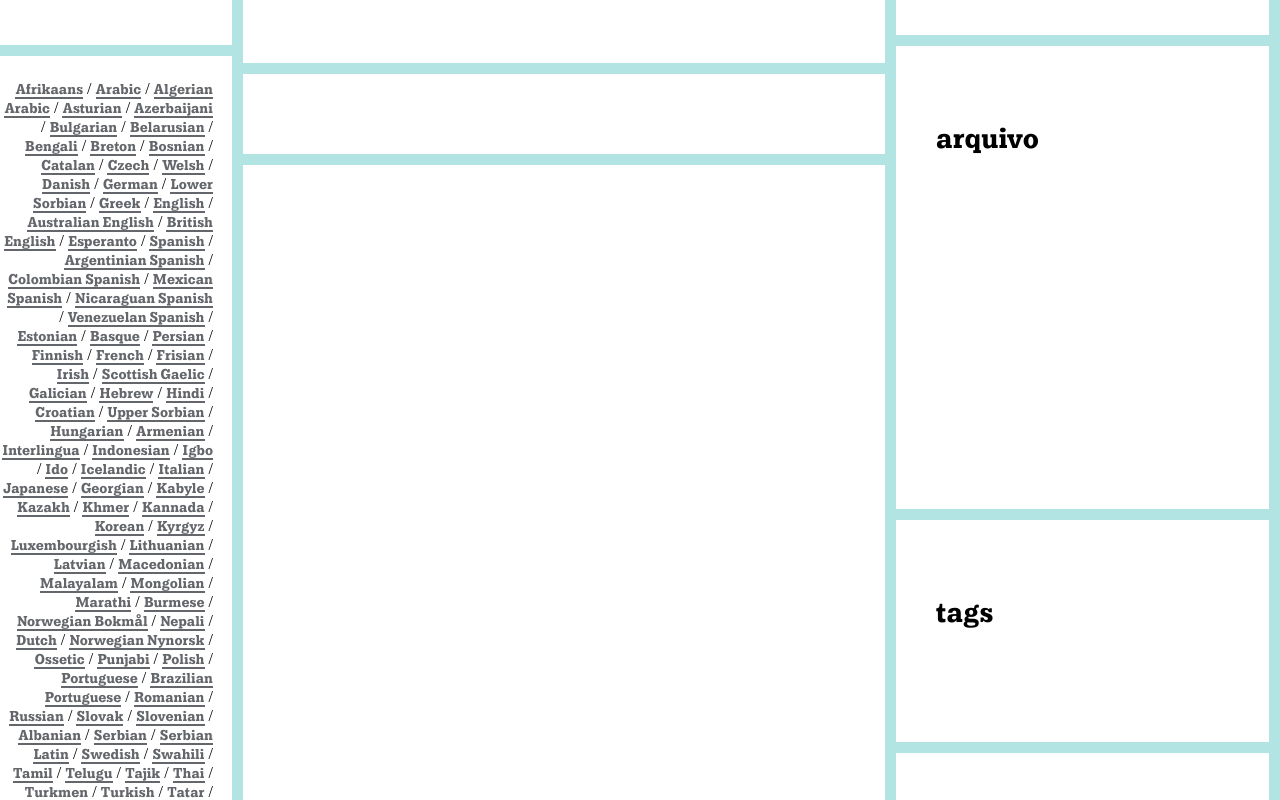
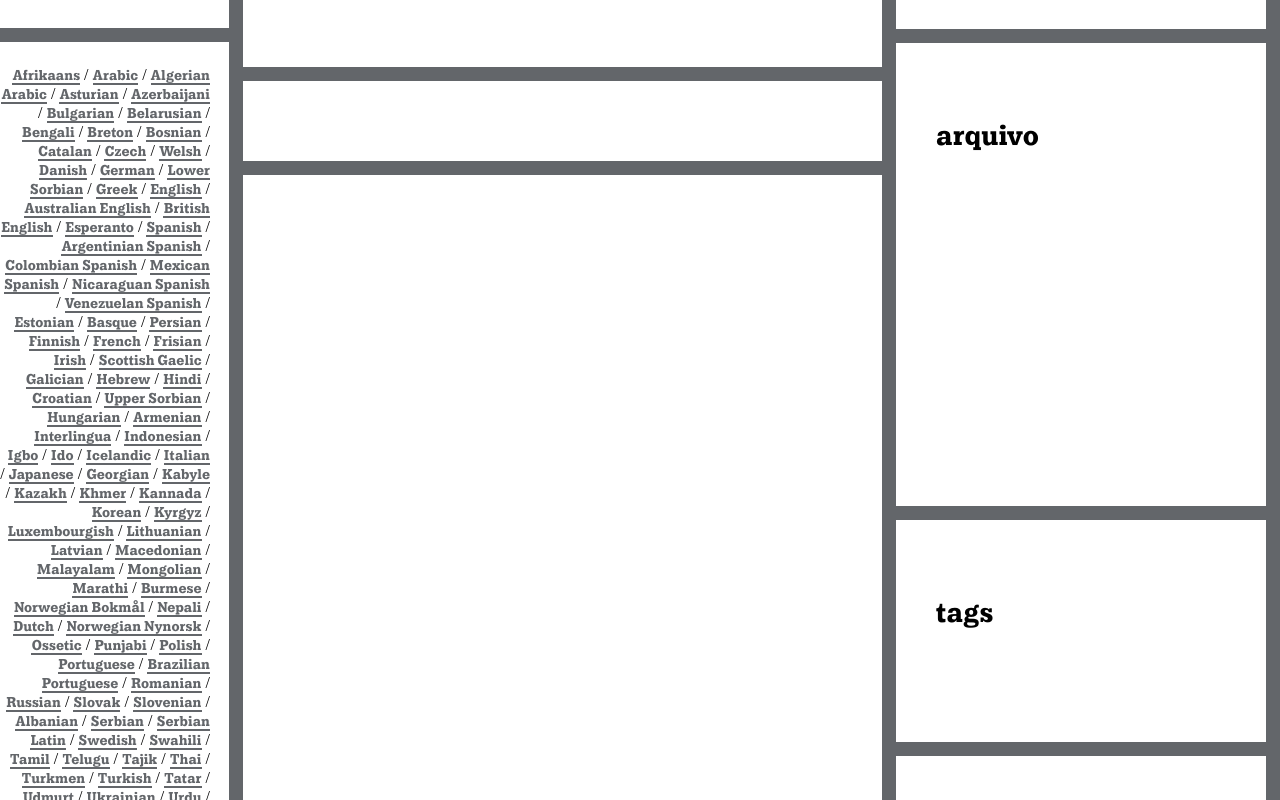
Before and after one commit to acoutinhoa/outros_territorios, a Django app: template o_t/templates/o_t/blog.html in a window 1280 px wide. Run offline with Django 3.2, Linux system fonts and the light colour scheme; the template is opened without the code that fills it, so the values that code supplies are empty.

Commit message:
css. definicoes de cor

```diff
--- a/o_t/static/css/o_t.css
+++ b/o_t/static/css/o_t.css
@@ -86,6 +86,7 @@
 	width: 100%;
 }
 .titulo {
+	color: var(--cor-titulo);
 	font-family: var(--fonte);
 	font-weight: bold;
 	font-size: 4vw;
@@ -109,6 +110,7 @@
 	width: calc(100% + 80px);
 }
 .titulo_ {
+	color: var(--cor-titulo);
 	font-family: var(--fonte);
 	font-size: 2.5vw;
 	margin-bottom: 50px;
@@ -182,14 +184,14 @@
 	text-align: right;
 }
 .inscricao label {
-/*	border-bottom: var(--cor) solid var(--borda-link);
-*/	margin-right: -5px;
+	border-bottom: var(--cor) solid var(--borda-link);
+	margin-right: -5px;
 	padding: 2px 10px;
 	font-weight: normal;
 }
 @-moz-document url-prefix() {
-/*    .inscricao label {padding: 1px 10px;}
-*/}
+    .inscricao label {padding: 1px 10px;}
+}
 .termos label {
 	border: 0;
 	font-size: 10px;
--- a/o_t/templates/o_t/base.html
+++ b/o_t/templates/o_t/base.html
@@ -29,13 +29,13 @@
     --cinza: #63666A;
     --preto: black;
 
-    --cor: var(--{% cor cor='cp' %});
-    --cor-borda: var(--{% cor %});
-    {% cor as link %}
-    --cor-link: var(--{{ link }});
-    --cor-hover: var(--{% cor nao=link %});
+    --cor: var(--preto);
+    --cor-borda: var(--cinza);
+    --cor-link: var(--{% cor cor='pc' %});
+    --cor-hover: var(--azul);
+    --cor-titulo: var(--{% cor cor='pc' %});
 
-    --borda: {% randint 10 20 %}px;
+    --borda: 14px;
     --borda-link: 2px;
 }
 
--- a/o_t/templates/o_t/nota.html
+++ b/o_t/templates/o_t/nota.html
@@ -30,7 +30,7 @@
         <p class="data_">____<br><br>{% trans 'publicado em' %} {{ nota.data1 }}</p>
     {% endif %}
     {% if nota.tags.all %}
-		<ul class="menu tags">
+		<ul class="menu tags"><br>
 	    	{% for tag in nota.tags.all %}
 				<li><a href="{% url 'blog_tag' tag=tag.tag  %}">#{{ tag }}</a></li>
 			{% endfor %}
```
